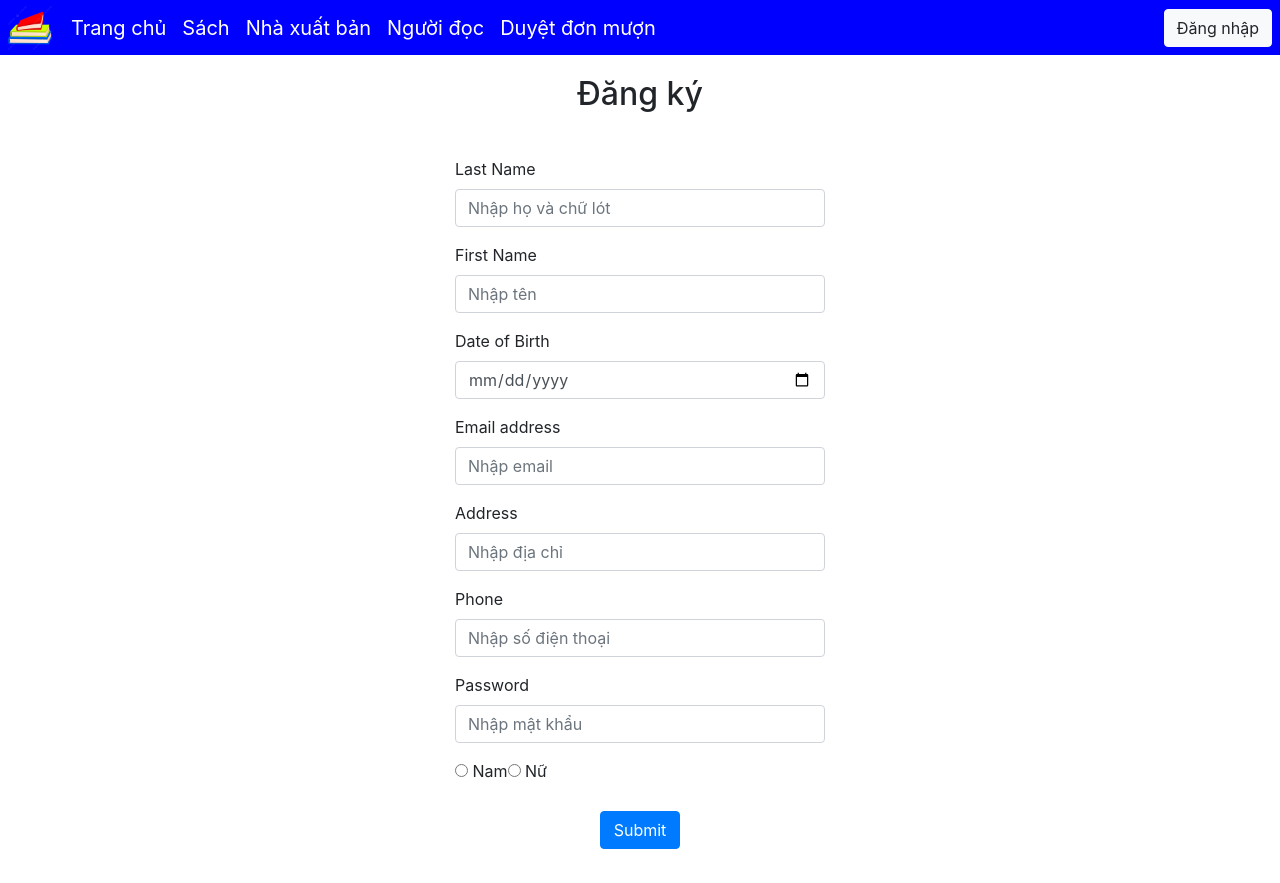
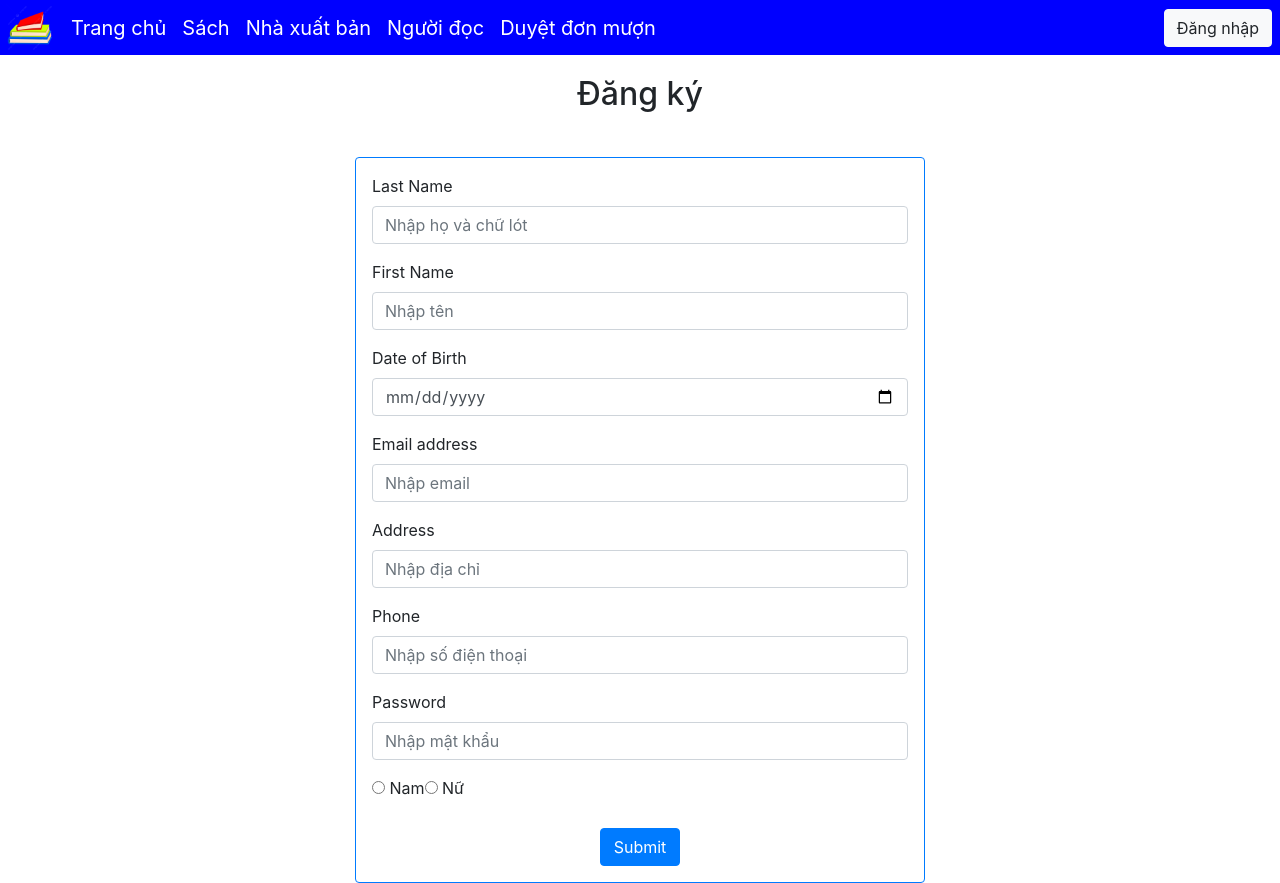
Before and after one commit to LeTram055/B2105564_Le_Thi_Ngoc_Tram_BTL_FRONTEND_ADMIN, a Vue app: page /register in a window 1280 px wide. Before the commit the page ends 849 px from the top, so only its background shows below. Built offline with nearby package versions, Linux system fonts and the light colour scheme.

Commit message:
cap nhat khung xac thuc

```diff
--- a/src/components/Auth/Auth.vue
+++ b/src/components/Auth/Auth.vue
@@ -1,6 +1,6 @@
 <template>
     <title-form class="title" :title="titleForm"></title-form>
-    <form>
+    <form class="border border-primary rounded p-3">
         <div v-if="isRegister" class="form-group">
             <label for="last-name">Last Name</label>
             <input type="text" class="form-control" id="last-name" placeholder="Nhập họ và chữ lót" v-model="lastName">
--- a/src/views/Login.vue
+++ b/src/views/Login.vue
@@ -49,6 +49,6 @@ export default {
 
 <style scoped>
 .container {
-    max-width: 400px;
+    max-width: 600px;
 }
 </style>
--- a/src/views/Register.vue
+++ b/src/views/Register.vue
@@ -22,6 +22,6 @@ export default {
 
 <style scoped>
 .container {
-    max-width: 400px;
+    max-width: 600px;
 }
 </style>
```
